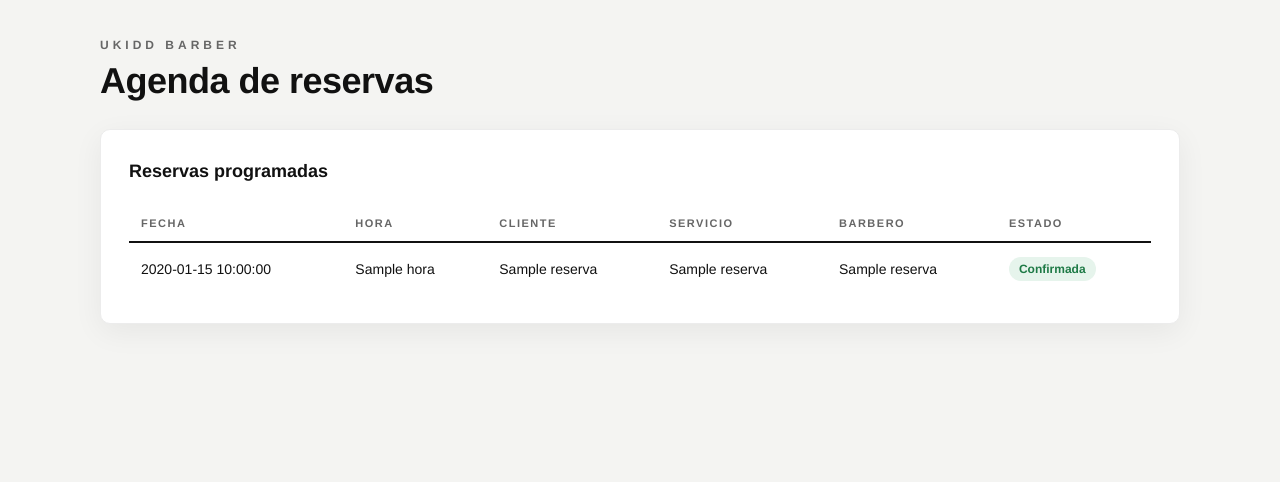
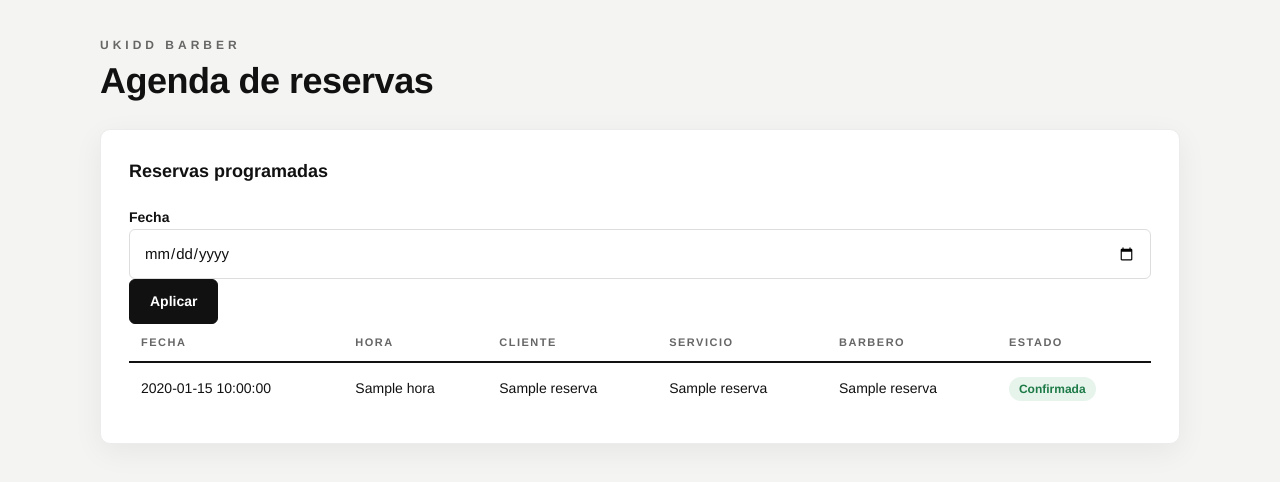
Before and after one commit to mailo56/UkiddBarber, a Flask app: page /agenda in a window 1280 px wide. Shown: the part 88-570 px from the top of the page. Run offline with Flask 3, Linux system fonts and the light colour scheme; the visitor is signed in with stand-in values (Sample User, id 1); a database or web service that is not in the repository returns one stand-in record (values such as "Sample title"); some libraries are stand-ins or nearby versions.

Commit message:
Filtrar agenda por fecha

```diff
--- a/app.py
+++ b/app.py
@@ -908,12 +908,17 @@ def cancelar_reserva(id_reserva):
 
 @app.route("/agenda")
 def agenda():
+    filtro = request.args.get("fecha", "")
     with conexion_bd() as conexion:
         reservas = consultar_reservas(conexion)
 
+    if filtro:
+        reservas = [fila for fila in reservas if str(fila["fecha"]) == filtro]
+
     return render_template(
         "agenda.html",
-        reservas=reservas
+        reservas=reservas,
+        filtro=filtro
     )
 
 
--- a/templates/agenda.html
+++ b/templates/agenda.html
@@ -30,6 +30,15 @@
         <section class="lista">
 
             <h3>Reservas programadas</h3>
+
+            <form method="get" action="{{ url_for('agenda') }}">
+                <label for="consulta">Fecha</label>
+                <input id="consulta" type="date" name="fecha" value="{{ filtro }}">
+                <button type="submit">Aplicar</button>
+                {% if filtro %}
+                    <a href="{{ url_for('agenda') }}">Restablecer</a>
+                {% endif %}
+            </form>
 
             {% if reservas %}
 
@@ -90,7 +99,7 @@
             {% else %}
 
                 <p>
-                    No hay reservas registradas en la agenda.
+                    {% if filtro %}No hay resultados para la selección.{% else %}No hay reservas registradas en la agenda.{% endif %}
                 </p>
 
             {% endif %}
```
